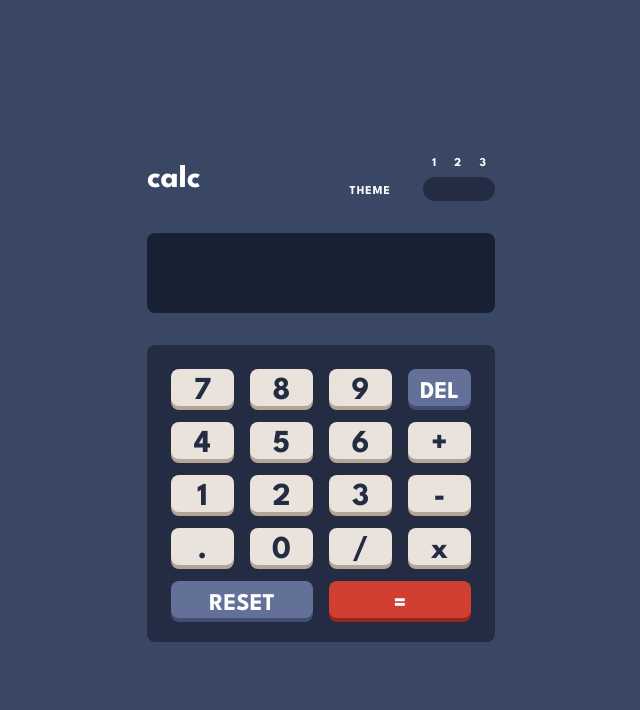
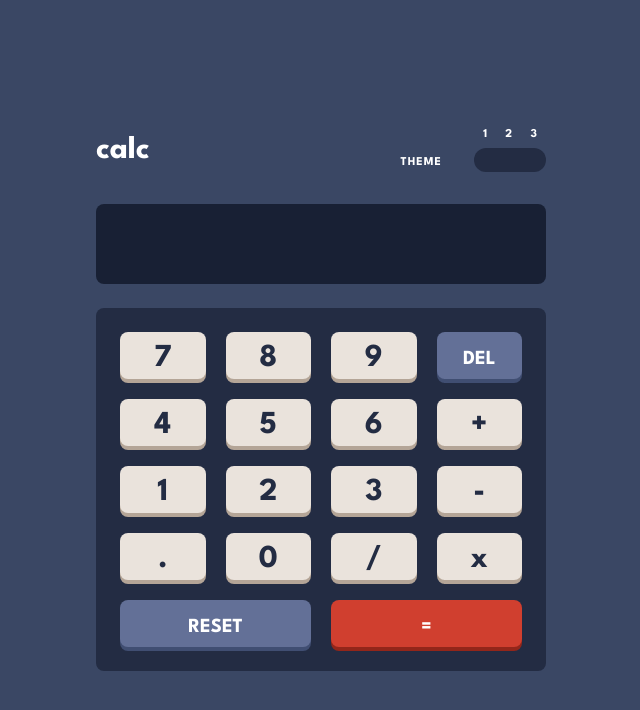
Before and after one commit to DanielAbrante/calculator-app, a React (Vite) app: page / in a window 1280 px wide. Shown: the top 710 px of the page, without its empty margins (319-959 px from the left). Built offline with nearby package versions, Linux system fonts and the light colour scheme.

Commit message:
style: Adjust width and height grid's columns

```diff
--- a/src/App.module.css
+++ b/src/App.module.css
@@ -22,6 +22,7 @@ output {
   height: 5rem;
   border-radius: 8px;
   padding-right: 1rem;
+  margin-top: 0.5rem;
 }
 
 button {
@@ -98,8 +99,9 @@ header {
 .article {
   display: flex;
   flex-direction: column;
-  gap: 2rem;
-  max-width: 350px;
+  gap: 1.5rem;
+  width: 100%;
+  max-width: 450px;
 }
 
 .header {
@@ -112,21 +114,21 @@ header {
   display: grid;
   grid-template-columns: repeat(4, 1fr);
   grid-template-rows: repeat(5, 1fr);
-  gap: 1rem;
+  gap: 0.75rem;
   padding: 1.5rem;
   border-radius: 8px;
 
   background: var(--toggle-background);
 }
 
-.operatorsContainer>button {
+.operatorsContainer button {
   display: flex;
   align-items: center;
   justify-content: center;
   background: var(--light-grayish-orange-key-background);
   border: none;
   border-radius: 8px;
-  padding: 12px 8px 8px 8px;
+  padding: 16px 0 12px 0;
   box-shadow: 0px 4px var(--grayish-orange-key-shadow);
   color: var(--toggle-background);
 }
@@ -134,7 +136,7 @@ header {
 .operatorsContainer>.del,
 .operatorsContainer>.reset,
 .operatorsContainer>.calculate {
-  font-size: 1.5rem;
+  font-size: 1.25rem;
   color: var(--white);
 }
 
@@ -189,8 +191,11 @@ header {
 }
 
 @media (min-width: 768px) {
-  .operatorsContainer>button {
-    padding: 8px 12px 0px;
+  .operatorsContainer {
+    gap: 1.25rem;
+  }
 
+  .operatorsContainer button {
+    padding: 12px 0 6px 0;
   }
 }
```
